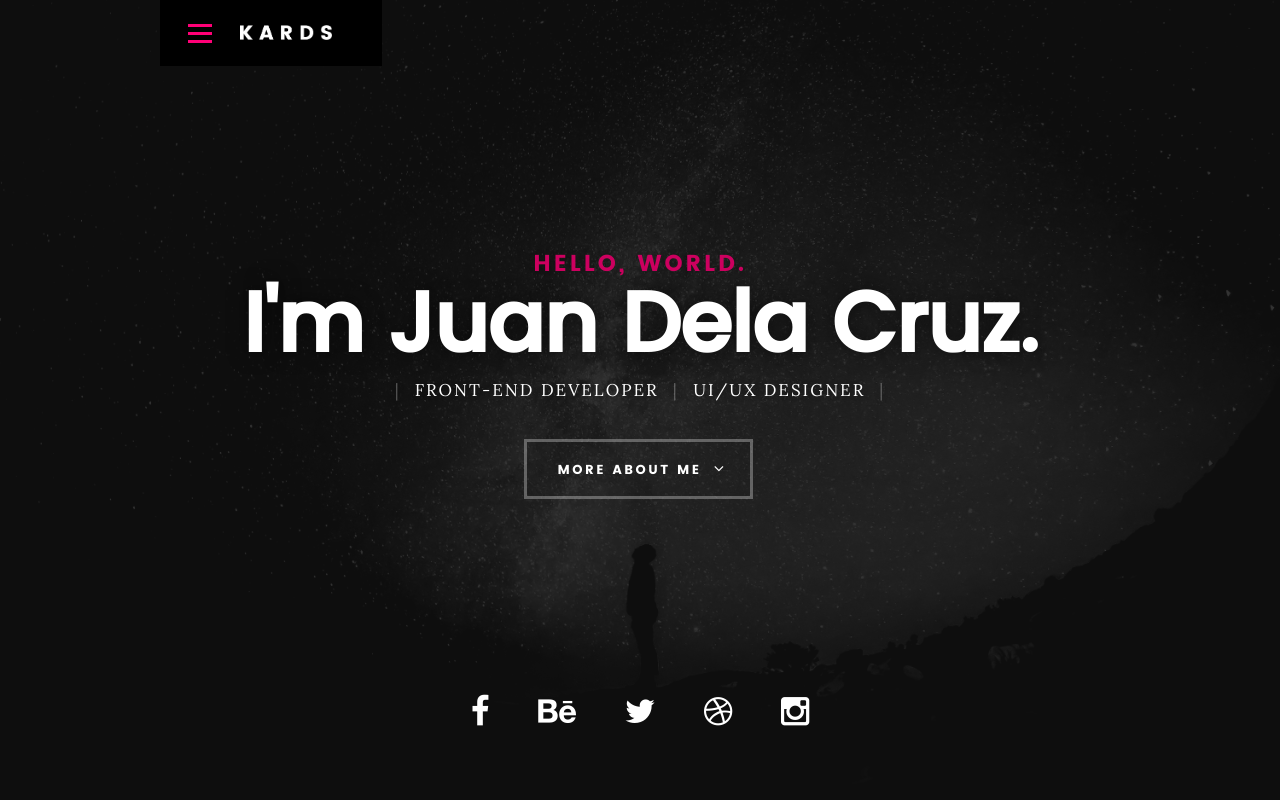
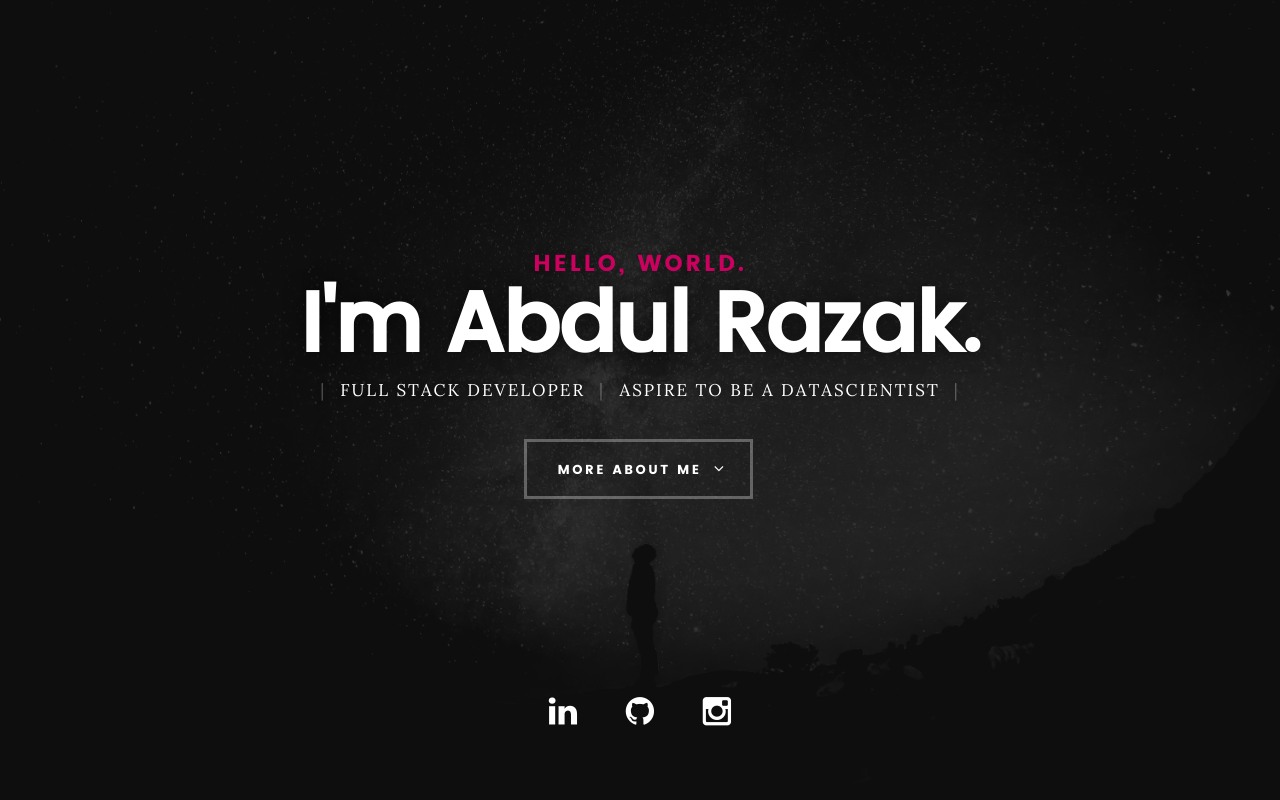
Before and after one commit to iamRaz-01/Abdul-Razak, a plain HTML site: page index.html in a window 1280 px wide. Shown: the top 800 px of the page. Drawn offline with Linux system fonts and the light colour scheme; files whose address does not match are found by name.

Commit message:
initial commmit

```diff
--- a/index.html
+++ b/index.html
@@ -41,7 +41,7 @@
 	<header>
 		<div class="row">
 
-			<div class="top-bar">
+			<!-- <div class="top-bar">
 				<a class="menu-toggle" href="#"><span>Menu</span></a>
 
 				<div class="logo">
@@ -59,7 +59,7 @@
 						<li><a href="styles.html" title="">Style Demo</a></li>
 					</ul>
 				</nav>
-			</div> <!-- /top-bar -->
+			</div> /top-bar -->
 
 		</div> <!-- /row -->
 	</header> <!-- /header -->
@@ -76,11 +76,11 @@
 				<div class="col-twelve">
 
 					<h5>Hello, World.</h5>
-					<h1>I'm Juan Dela Cruz.</h1>
+					<h1>I'm Abdul Razak.</h1>
 
 					<p class="intro-position">
-						<span>Front-end Developer</span>
-						<span>UI/UX Designer</span>
+						<span>Full Stack Developer</span>
+						<span>Aspire To be a DataScientist</span>
 					</p>
 
 					<a class="button stroke smoothscroll" href="#about" title="">More About Me</a>
@@ -91,11 +91,11 @@
 		</div> <!-- /intro-content -->
 
 		<ul class="intro-social">
-			<li><a href="#"><i class="fa fa-facebook"></i></a></li>
-			<li><a href="#"><i class="fa fa-behance"></i></a></li>
-			<li><a href="#"><i class="fa fa-twitter"></i></a></li>
-			<li><a href="#"><i class="fa fa-dribbble"></i></a></li>
-			<li><a href="#"><i class="fa fa-instagram"></i></a></li>
+			<li><a href="https://www.linkedin.com/in/abdul-razak-46b178279/" target="_blank"><i
+						class="fa fa-linkedin"></i></a></li>
+			<li><a href="https://github.com/iamRaz-01" target="_blank"><i class="fa fa-github"></i></a></li>
+
+			<li><a href="https://www.instagram.com/raz__._/" target="_blank"><i class="fa fa-instagram"></i></a></li>
 		</ul> <!-- /intro-social -->
 
 	</section> <!-- /intro -->
@@ -103,7 +103,7 @@
 
 	<!-- about section
    ================================================== -->
-	<section id="about">
+	<!-- <section id="about">
 
 		<div class="row section-intro">
 			<div class="col-twelve">
@@ -121,8 +121,8 @@
 				</div>
 
 			</div>
-		</div> <!-- /section-intro -->
-
+		</div>  /section-intro -->
+	<!--
 	<div class="row about-content">
 
 		<div class="col-six tab-full">
@@ -153,8 +153,8 @@
 					<span>me@kardswebsite.com</span>
 				</li>
 
-				</ul> <!-- /info-list -->
-
+			</ul>  /info-list -->
+	<!--
 		</div>
 
 		<div class="col-six tab-full">
@@ -186,8 +186,8 @@
 					<strong>Wordpress</strong>
 				</li>
 
-				</ul> <!-- /skill-bars -->
-
+			</ul> /skill-bars -->
+	<!--
 		</div>
 
 	</div>
@@ -199,7 +199,7 @@
 		</div>
 	</div>
 
-	</section> <!-- /process-->
+	</section> /process -->
 
 
 	<!-- resume Section
```
Lines whose indentation alone changed are shown as unchanged.
